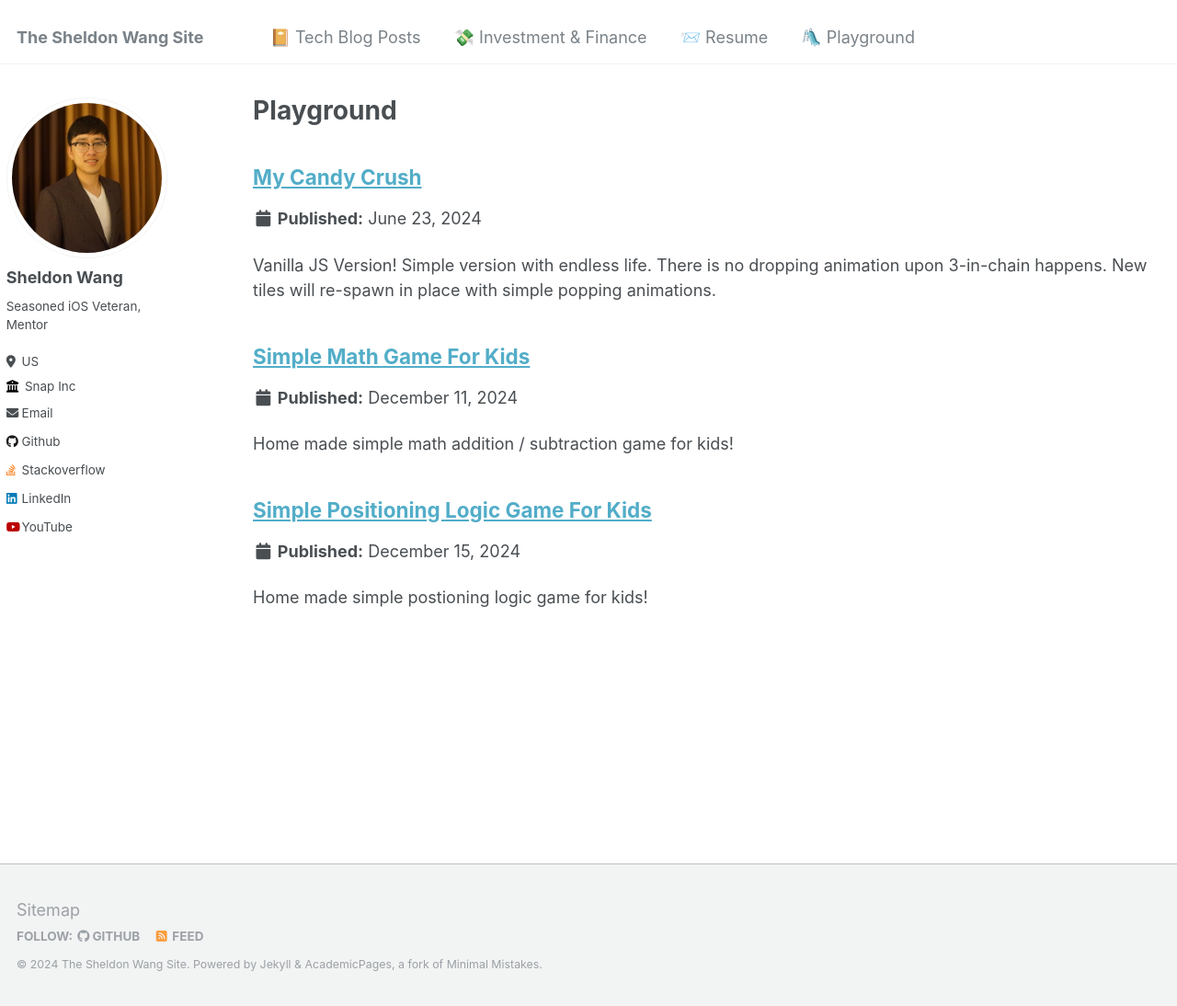
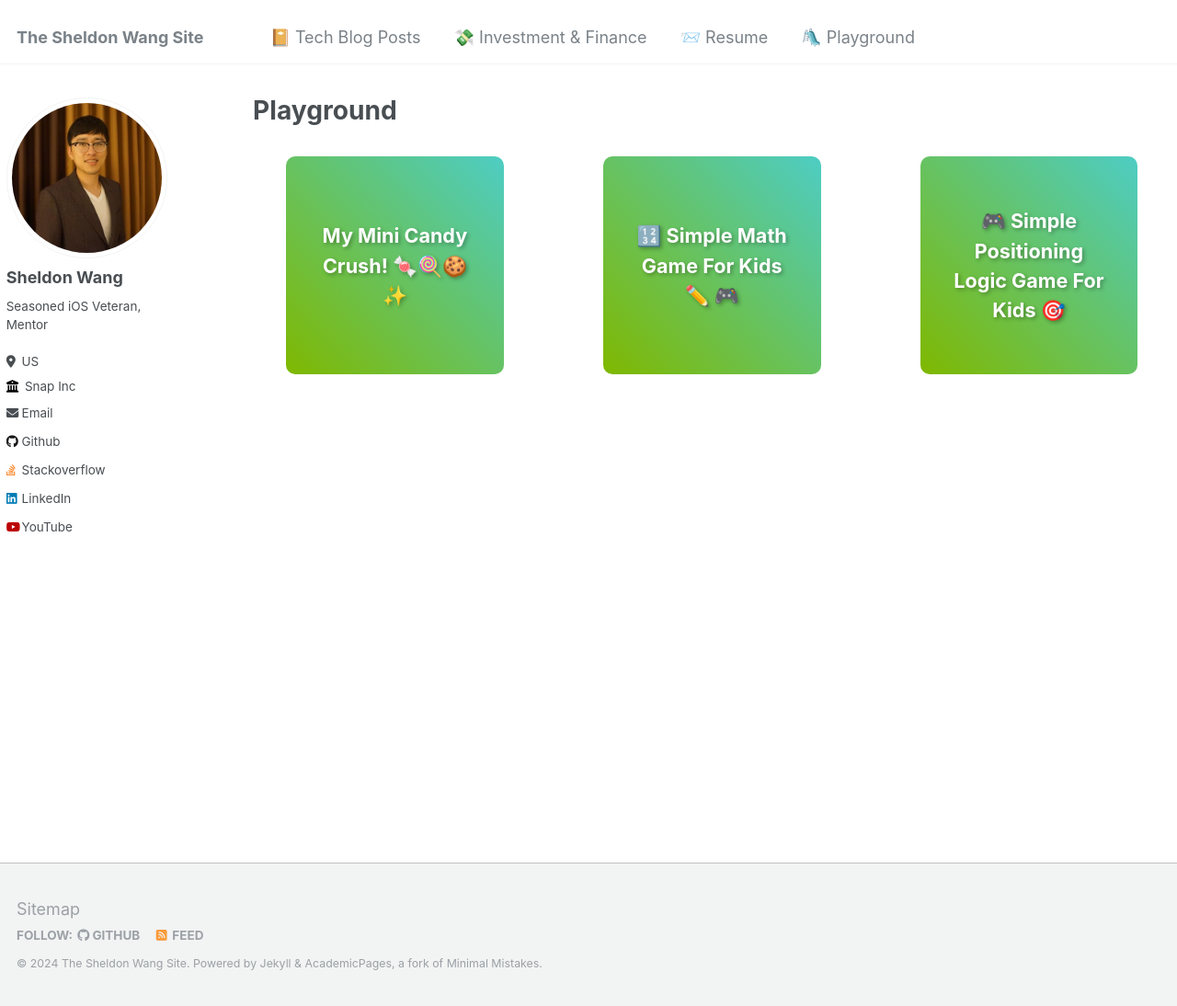
Before and after one commit to SheldonWangRJT/SheldonWangRJT.Github.io, a Jekyll site: the page built from _pages/playground.html, in a window 1280 px wide and 1094 px high. Shown: the whole window at 92% size. Built offline with Jekyll 4.4.1, drawn with Linux system fonts in a browser that asks for light colours.

Commit message:
finish grid ui for playground

```diff
--- /dev/null
+++ b/_includes/playground-grid-single.html
@@ -0,0 +1,21 @@
+{% include base_path %}
+
+{% if post.id %}
+  {% assign title = post.title | markdownify | remove: "<p>" | remove: "</p>" %}
+{% else %}
+  {% assign title = post.title %}
+{% endif %}
+
+<div class="playground-grid__item">
+  <article class="playground__item" itemscope itemtype="http://schema.org/CreativeWork">
+    <div class="playground__item-teaser-placeholder">
+      <span class="playground__item-title-overlay" itemprop="headline">
+        {% if post.link %}
+          <a href="{{ post.link }}">{{ title }}</a>
+        {% else %}
+          <a href="{{ base_path }}{{ post.url }}" rel="permalink">{{ title }}</a>
+        {% endif %}
+      </span>
+    </div>
+  </article>
+</div>
--- a/_pages/playground.html
+++ b/_pages/playground.html
@@ -7,6 +7,8 @@ author_profile: true
 
 {% include base_path %}
 
-{% for post in site.playground %}
-  {% include archive-single.html %}
-{% endfor %}
+<div class="playground-grid__wrapper">
+  {% for post in site.playground %}
+    {% include playground-grid-single.html %}
+  {% endfor %}
+</div>
--- a/_playground/game1.html
+++ b/_playground/game1.html
@@ -1,5 +1,5 @@
 ---
-title: "My Candy Crush"
+title: "My Mini Candy Crush! 🍬🍭🍪✨"
 date: 2024-06-23
 ---
 
--- a/_playground/game3.html
+++ b/_playground/game3.html
@@ -1,5 +1,5 @@
 ---
-title: "Simple Positioning Logic Game For Kids"
+title: "🎮 Simple Positioning Logic Game For Kids 🎯"
 date: 2024-12-15
 ---
 
--- a/assets/css/main.scss
+++ b/assets/css/main.scss
@@ -41,3 +41,75 @@
 @import "vendor/font-awesome/brands";
 @import "vendor/magnific-popup/magnific-popup";
 @import "print";
+
+/* Playground Grid layout styles */
+.playground-grid__wrapper {
+  display: grid;
+  grid-template-columns: repeat(auto-fit, minmax(250px, 1fr));
+  grid-gap: 2em;
+  margin-top: 2em;
+}
+
+.playground-grid__item {
+  position: relative;
+  margin-bottom: 2em;
+  margin-left: 2em;
+  margin-right: 2em;
+}
+
+.playground__item-teaser-placeholder {
+  position: relative;
+  padding-bottom: 100%; /* Creates a square aspect ratio */
+  background: linear-gradient(45deg, #FF6B6B, #4ECDC4); /* Cheerful coral to turquoise */
+  display: flex;
+  align-items: center;
+  justify-content: center;
+  text-align: center;
+  border-radius: 10px; /* Optional: adds rounded corners */
+  transition: transform 0.2s ease;
+
+  /* Randomly assign different gradients to items */
+  &:nth-child(3n) {
+    background: linear-gradient(45deg, #FFE66D, #FF6B6B); /* Yellow to coral */
+  }
+  &:nth-child(3n+1) {
+    background: linear-gradient(45deg, #7FB800, #4ECDC4); /* Green to turquoise */
+  }
+  &:nth-child(3n+2) {
+    background: linear-gradient(45deg, #FF8CC3, #9B89B3); /* Pink to purple */
+  }
+
+  &:hover {
+    transform: translateY(-5px);
+  }
+}
+
+.playground__item-title-overlay {
+  position: absolute;
+  top: 50%;
+  left: 50%;
+  transform: translate(-50%, -50%);
+  width: 90%; /* Prevent text from touching edges */
+  color: white;
+  padding: 1em;
+  font-size: 1.2em;
+  font-weight: bold;
+  text-shadow: 2px 2px 4px rgba(0,0,0,0.3);
+}
+
+.playground__item-title-overlay a {
+  color: white;
+  text-decoration: none;
+  &:hover {
+    color: #FFE66D; /* Light yellow on hover */
+    text-shadow: 0 0 10px rgba(255,255,255,0.5);
+  }
+}
+
+/* Responsive adjustments */
+@media screen and (max-width: 600px) {
+  .playground-grid__wrapper {
+    grid-template-columns: repeat(auto-fit, minmax(200px, 1fr));
+    grid-gap: 1em;
+  }
+}
```
Also changed, not shown: _playground/game2.html (+1 -11 lines), assets/css/playground-grid.css (added, +71 -0 lines).
